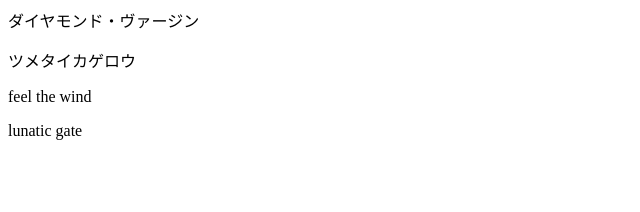
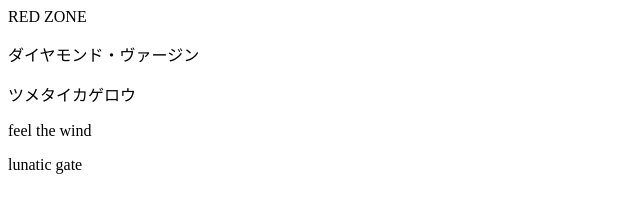
Before and after one commit to ippei-osumi/Test-project, a plain HTML site: page index.html in a window 1280 px wide. Shown: the whole page, without its empty margins (0-640 px from the left). Drawn offline with Linux system fonts and the light colour scheme.

Commit message:
janne 1st shingle

```diff
--- a/index.html
+++ b/index.html
@@ -1,3 +1,4 @@
+<p>RED ZONE</p>
 <p>ダイヤモンド・ヴァージン</p>
 <p>ツメタイカゲロウ</p>
 <p>feel the wind</p>
```
